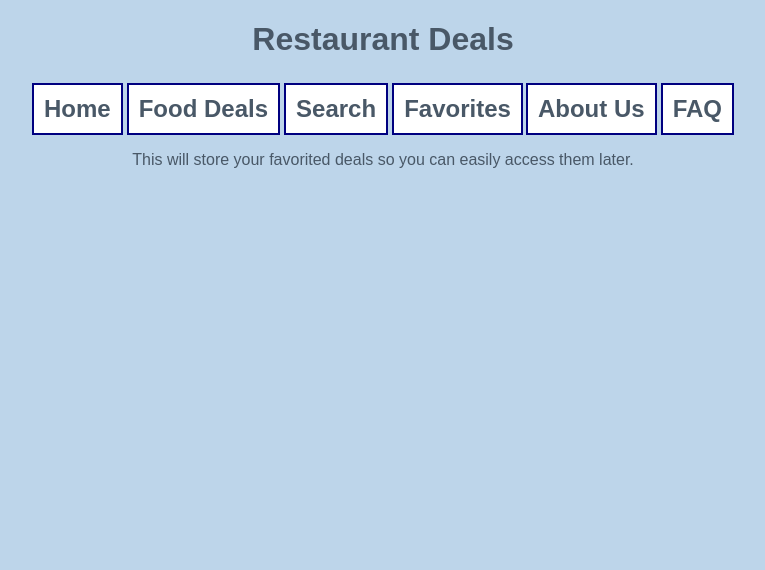
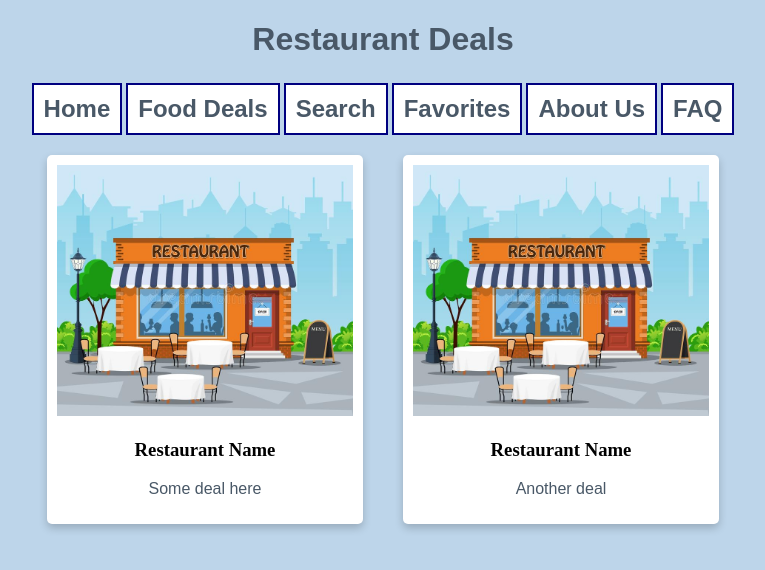
Before and after one commit to mvsolves/awesome-food-deals, a Django app: template homepage/templates/favorites.html in a window 1280 px wide. Shown: the top 570 px of the page, without its empty margins (257-1022 px from the left). Run offline with Django 4.2, Linux system fonts and the light colour scheme; the template is opened without the code that fills it, so the values that code supplies are empty.

Commit message:
Show favorited deals on favorites page

```diff
--- a/homepage/templates/favorites.html
+++ b/homepage/templates/favorites.html
@@ -1,4 +1,4 @@
-{% load static %}
+<!-- {% load static %}
 <!DOCTYPE html>
 <html lang="en">
     <head>
@@ -17,4 +17,123 @@
         </div>
         <p>This will store your favorited deals so you can easily access them later.</p>
     </body>
+</html> -->
+
+{% load static %}
+
+<!DOCTYPE html>
+<html lang="en">
+    <head>
+        <meta charset="utf-8">
+        <title> Favorites</title>
+
+        <link rel="stylesheet" type="text/css" href="{% static 'homepage/styles.css' %}">
+
+        <style>
+            .row{
+                display: flex;
+                align-items: center;
+                justify-content: center;
+                margin-top: 20px;
+            }
+            /* Float four columns side by side */
+            .column {
+              float: left;
+              width: 25%;
+              padding: 0 20px;
+            }
+
+            /* Clear floats after the columns */
+            .row:after {
+              content: "";
+              display: table;
+              clear: both;
+            }
+
+            /* Responsive columns */
+            @media screen and (max-width: 600px) {
+              .column {
+                width: 100%;
+                display: block;
+                margin-bottom: 20px;
+              }
+            }
+
+            /* Style the counter cards */
+            .card {
+              box-shadow: 0 4px 8px 0 rgba(0, 0, 0, 0.2);
+              padding: 10px;
+              text-align: center;
+              background-color: white;
+              border-radius: 5px
+            }
+            .card:hover {
+                box-shadow: 0 8px 16px 0 rgba(0,0,0,0.2);
+             }
+
+            </style>
+    </head>
+    <body>
+        <div id="main">
+            <header>
+                <h1 style = "text-align: center; color: #495867;">Restaurant Deals</h1>
+             </header>
+            {% include 'navbar.html' %}
+        </div>
+
+        <!-- TESTING CODE -->
+        <!-- <h3>{ varAllRestaurants }}</h3> -->
+        <!-- <h3>{ varAllDeals }}</h3> -->
+
+        <div class="row">
+
+
+
+
+
+
+
+
+            <!-- Restaurant iteration -->
+            {% for restaurant in varAllRestaurants %}
+            <div class="column">
+              <div class="card">
+								<img src="{% static 'homepage/sample_restaurant.jpg' %}" width="100%" alt="My image"/>
+                <h3>{{ restaurant.rest_name }} at {{ restaurant.rest_location }}</h3>
+
+                {% for deal in restaurant.deals.all  %}
+                  {% if deal.favorite == True %}
+                  <p>Deals: {{ deal.deal_name }}</p>
+                  {% endif %}
+                {% endfor %}
+
+              </div>
+            </div>
+            {% endfor %}
+
+
+
+
+
+
+
+            <div class="column">
+              <div class="card">
+								<img src="{% static 'homepage/sample_restaurant.jpg' %}" width="100%" alt="My image"/>
+                <h3>Restaurant Name</h3>
+                <p>Some deal here</p>
+              </div>
+            </div>
+
+            <div class="column">
+              <div class="card">
+								<img src="{% static 'homepage/sample_restaurant.jpg' %}" width="100%" alt="My image"/>
+                <h3>Restaurant Name</h3>
+                <p>Another deal</p>
+              </div>
+            </div>
+
+          </div>
+
+    </body>
 </html>
--- a/homepage/urls.py
+++ b/homepage/urls.py
@@ -5,7 +5,7 @@ urlpatterns = [
     path('', views.index, name='index'),
     path('food-deals/', views.foodDeals, name='food-deals'),
     path('search/', views.search, name='search'),
-    path('favoites/', views.favorites, name='favorites'),
+    path('favorites/', views.favorites, name='favorites'),
     path('about/', views.about, name='about'),
     path('FAQ/', views.FAQ, name='FAQ'),
 ]
--- a/project/settings.py
+++ b/project/settings.py
@@ -31,6 +31,7 @@ ALLOWED_HOSTS = ['*']
 # Application definition
 
 INSTALLED_APPS = [
+    'django_extensions',
     'django.contrib.admin',
     'django.contrib.auth',
     'django.contrib.contenttypes',
```
Also changed, not shown: homepage/views.py (+7 -3 lines).
